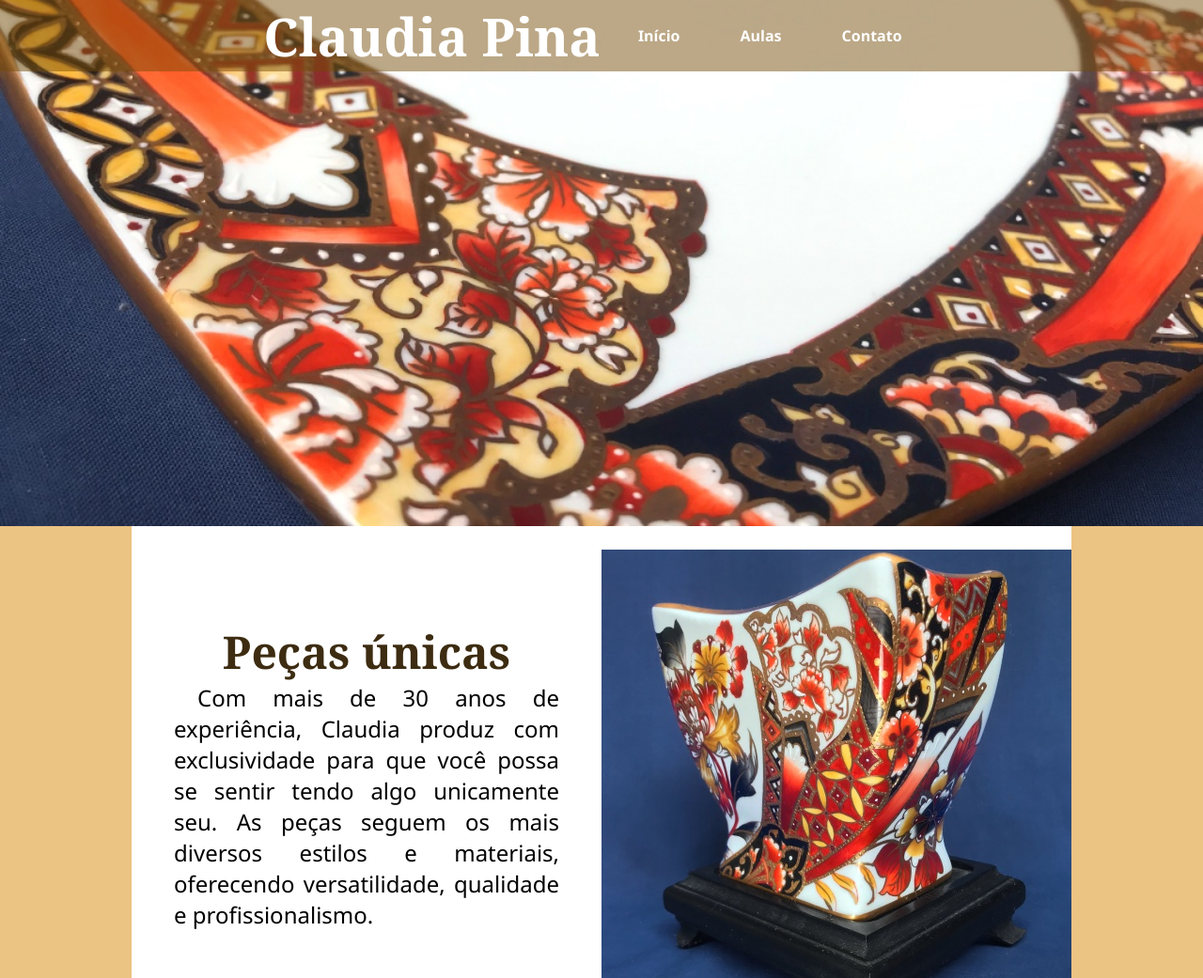
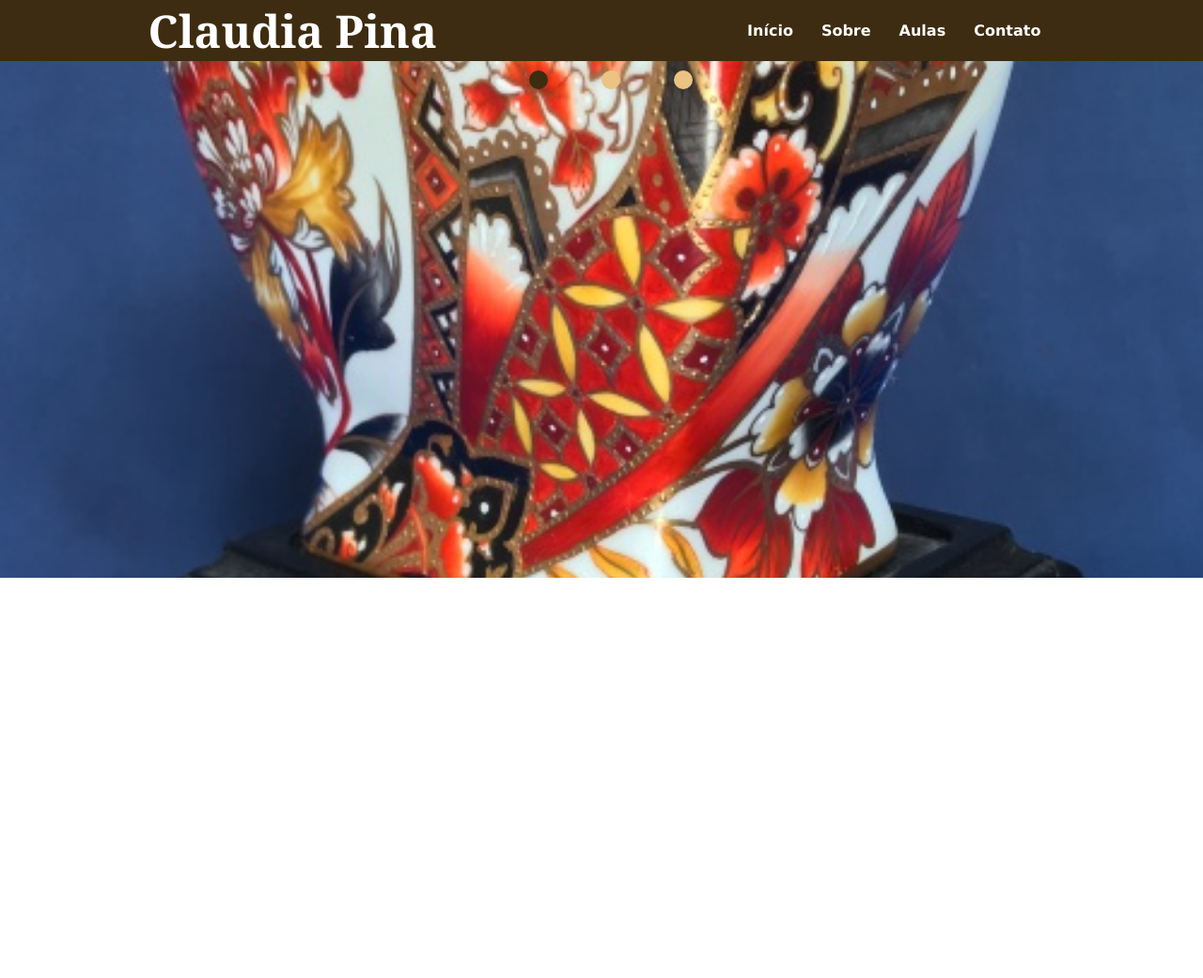
Before and after one commit to luizotaviopina/projeto-claudia, a plain HTML site: page index.html in a window 1280 px wide. Shown: the top 1041 px of the page at 94% size. After the commit the page ends 800 px from the top, so only its background shows below. Drawn offline with Linux system fonts and the light colour scheme; a web font is replaced by a local one.

Commit message:
Mudança total 8/2

```diff
--- a/estilo.css
+++ b/estilo.css
@@ -1,5 +1,11 @@
-@charset "UTF-8";
+@charset "utf-8";
+
 @import url('https://fonts.googleapis.com/css2?family=Quintessential&display=swap');
+
+*{
+    margin:0px;
+    padding:0px;
+}
 
 :root{
     --cor0:#ebc383;
@@ -8,96 +14,96 @@
     --cor3:#3d2c11;
     --cor4:#4577a8;
 }
+body{
+    font-family:Verdana, Geneva, Tahoma, sans-serif;
+}
 
-body{
-    font-family:'Segoe UI', Tahoma, Geneva, Verdana, sans-serif;
-    text-align:center;
-    background-color:var(--cor0);
-    margin:0px;
-}
 header{
-    background-color:var(--cor1);
-    background-image:url(imagens/fundo.jpg);
-    background-position:5% 100%;
-    background-size:cover;
-    background-attachment:fixed;
-
-    height:70vh;
+    background-color:var(--cor3);
+    color:white;
+    display:flex;
+    justify-content:space-around;
+    flex-wrap:wrap;
+    align-items:center;
 }
 header h1{
-    font-family: 'Quintessential', georgia, serif;
-    font-size:3.5em;
-    margin:0px auto;
+    font-family:'Quintessential', Georgia, serif;
+    font-size:3em;
+}
+header > a{
     color:white;
-   /* background-image:linear-gradient(to right, transparent, #734906d7, transparent);*/
-    display:inline-block;
-}
-header a{
     text-decoration:none;
-}
-header p{
-    margin-bottom:0px;
-}
-nav{
-   /* background-color:#734906d7;*/
-    padding:8px;
-    display:inline-block;
-
-}
-header div{
-    background-color:#7349067a;
-    position:fixed;
-    top:0px;
-    width:100%;
-    display:flex;
-    flex-wrap:wrap;
-    justify-content:center;
-    align-items:center;
 }
 nav a{
     color:white;
-    padding:8px 12px;
-    margin:0px 20px;
+    text-decoration:none;
+    padding:15px;
+    display:inline-block;
     font-weight:bold;
-    border-radius:3px;
 }
 nav a:hover{
-    color:var(--cor2);
-    background-color:white;
-    transition-duration:0.5s;
+    border-bottom:5px solid var(--cor1);
+    padding-bottom:10px;
 }
-main{
-    background-color:white;
-    max-width:1000px;
-    margin:auto;
+.slider{
+    position:relative;
+    width:100%;
+    height:550px;
 }
-main h2{
-    margin:25px auto 0px auto;
-    font-family: 'Quintessential', georgia, serif;
-    font-size:3em;
-    color:var(--cor3);
+.slider li{
+    list-style:none;
+    position:absolute;
+    width:100%;
+    height:100%;
 }
-.container{
-    display:flex;
-    flex-wrap:wrap;
+.slider div{
+    width:100%;
+    height:100%;
+    vertical-align:top;
+    background-position:center;
+    background-size:cover;
 }
-.item{
-    min-width:350px;
-    width:50%;
-
-    margin: auto;
-    flex-grow:1;
+.slider li:nth-child(1) div.fotos{
+    background-image:url(imagens/foto1.jpg);
 }
-main img{
-    min-width:375px;
-    width:50%;
-    flex-grow:1;
-
-    padding:25px 0px;
+.slider li:nth-child(2) div.fotos{
+    background-image:url(imagens/fundo.jpg);
 }
-main p{
-    text-align:justify;
-    font-size:1.5em;
-    margin:0px 45px 45px 45px;
-    text-indent:25px;
+.slider li:nth-child(3) div.fotos{
+    background-image:url(imagens/foto1.jpg);
 }
+.slider input{
+    display:none;
+}
+.slider label{
+    display:block;
+    width:20px;
+    height:20px;
+    background-color:var(--cor0);
+    border-radius:50%;
+    position:absolute;
+    cursor:pointer;
+    z-index:10;
+    top:10px;
+}
+.slider li:nth-child(1) label{
+    left:44%;
+}
+.slider li:nth-child(2) label{
+    left:50%;
+}
+.slider li:nth-child(3) label{
+    left:56%;
+}
+.slider div{
+    opacity:0;
+    visibility:hidden;
+}
+.slider li input:checked ~ div{
+    opacity:1;
+    visibility:visible;
+    z-index:10;
+}
+.slider li input:checked~label{
+    background-color:var(--cor3);
+}
--- a/index.html
+++ b/index.html
@@ -8,34 +8,34 @@
     <link href="estilo.css" rel="stylesheet">
 </head>
 <body>
-    <header>
-        <div class="cabecalho">
+    <div class="container">
+        <header>
             <a href="#">
                 <h1>Claudia Pina</h1>
             </a>
             <nav>
-                <a href="#">Início</a><a href="#">Aulas</a><a href="#">Contato</a>
+                <a href="#">Início</a><a href="#">Sobre</a><a href="#">Aulas</a><a href="#">Contato</a>
             </nav>
-        </div>
-    </header>
-    <main>
-        <div class="container">
-            <div class="item">
-                <h2>Peças únicas</h2>
-                <p>Com mais de 30 anos de experiência, Claudia produz com exclusividade para que você possa se sentir tendo algo unicamente seu. As peças seguem os mais diversos estilos e materiais, oferecendo versatilidade, qualidade e profissionalismo.</p>
-            </div>
-            <img class="foto1" src="imagens/foto1.jpg" alt="Jarro de Porcelana em Estilo Oriental">
-        </div>
-        <div class="container">
-            <img src="imagens/foto1.jpg" alt="Jarro de Porcelana em Estilo Oriental">
-            <div class="item">
-                <h2>Feitas a mão</h2>
-                <p>As peças podem ser feitas sob encomenda ou adquiridas do nosso limitado estoque. Todas feitas artesanalmente, com o amor de alguém apaixonado pelo que faz, e com a qualidade de uma artista reconhecida internacionalmente.</p>
-            </div>
-        </div>
-    </main>
-    <footer>
-        <p>&copy;Site desenvolvido por <a href="#" target="_blank">Luiz Otávio Pina</a></p>
-    </footer>
+        </header>
+        <main>
+            <ul class="slider">
+                <li>
+                    <input type="radio" id="slide1" name="slide" checked>
+                    <label for="slide1"></label>
+                    <div class="fotos"></div>
+                </li>
+                <li>
+                    <input type="radio" id="slide2" name="slide">
+                    <label for="slide2"></label>
+                    <div class="fotos"></div>
+                </li>
+                <li>
+                    <input type="radio" id="slide3" name="slide">
+                    <label for="slide3"></label>
+                    <div class="fotos"></div>
+                </li>
+            </ul>
+        </main>
+    </div>
 </body>
 </html>
--- /dev/null
+++ b/teste1/estilo.css
@@ -0,0 +1,103 @@
+@charset "UTF-8";
+@import url('https://fonts.googleapis.com/css2?family=Quintessential&display=swap');
+
+:root{
+    --cor0:#ebc383;
+    --cor1:#c29854;
+    --cor2:#734906;
+    --cor3:#3d2c11;
+    --cor4:#4577a8;
+}
+
+body{
+    font-family:'Segoe UI', Tahoma, Geneva, Verdana, sans-serif;
+    text-align:center;
+    background-color:var(--cor0);
+    margin:0px;
+}
+header{
+    background-color:var(--cor1);
+    background-image:url(imagens/fundo.jpg);
+    background-position:5% 100%;
+    background-size:cover;
+    background-attachment:fixed;
+
+    height:70vh;
+}
+header h1{
+    font-family: 'Quintessential', georgia, serif;
+    font-size:3.5em;
+    margin:0px auto;
+    color:white;
+   /* background-image:linear-gradient(to right, transparent, #734906d7, transparent);*/
+    display:inline-block;
+}
+header a{
+    text-decoration:none;
+}
+header p{
+    margin-bottom:0px;
+}
+nav{
+   /* background-color:#734906d7;*/
+    padding:8px;
+    display:inline-block;
+
+}
+header div{
+    background-color:#7349067a;
+    position:fixed;
+    top:0px;
+    width:100%;
+    display:flex;
+    flex-wrap:wrap;
+    justify-content:center;
+    align-items:center;
+}
+nav a{
+    color:white;
+    padding:8px 12px;
+    margin:0px 20px;
+    font-weight:bold;
+    border-radius:3px;
+}
+nav a:hover{
+    color:var(--cor2);
+    background-color:white;
+    transition-duration:0.5s;
+}
+main{
+    background-color:white;
+    max-width:1000px;
+    margin:auto;
+}
+main h2{
+    margin:25px auto 0px auto;
+    font-family: 'Quintessential', georgia, serif;
+    font-size:3em;
+    color:var(--cor3);
+}
+.container{
+    display:flex;
+    flex-wrap:wrap;
+}
+.item{
+    min-width:350px;
+    width:50%;
+
+    margin: auto;
+    flex-grow:1;
+}
+main img{
+    min-width:375px;
+    width:50%;
+    flex-grow:1;
+
+    padding:25px 0px;
+}
+main p{
+    text-align:justify;
+    font-size:1.5em;
+    margin:0px 45px 45px 45px;
+    text-indent:25px;
+}
```
Also changed, not shown: teste1/index.html (added, +41 -0 lines).
